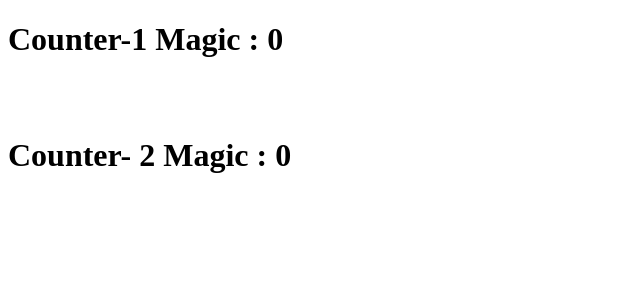
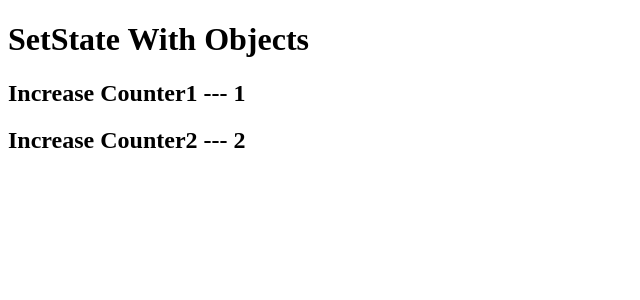
Before and after one commit to num-js/learn-React-advance, a React (Create React App) app: page / in a window 1280 px wide. Shown: the top 300 px of the page, without its empty margins (0-640 px from the left). Built offline with nearby package versions, Linux system fonts and the light colour scheme.

Commit message:
SetState With Objects

```diff
--- a/src/App.js
+++ b/src/App.js
@@ -1,44 +1,43 @@
 import { useState } from 'react';
 
 const App = () => {
-    const [counter1, setCounter1] = useState(0);
-    const [counter2, setCounter2] = useState(0);
+
+    const [counter, _setCounter] = useState({
+        counter1: 1,
+        counter2: 2
+    });
+
+    const setCounter = (newCounter) => {
+        _setCounter(oldCounter => {
+            return {
+                ...oldCounter,
+                ...newCounter
+            }
+        })
+    }
 
     return (
         <>
-            <div
-                onClick={() => {
-                    setCounter1(counter1 + 1);
+            <div>
+                <h1>SetState With Objects</h1>
 
-                    /**
-                     * This Will not Update again the State
-                     */
-                    setTimeout(() => {
-                        setCounter1(counter1 + 1);
-                    }, 1000)
-                }}
-            >
+                <h2
+                    onClick={() => {
+                        setCounter({
+                            counter1: counter.counter1 + 1
+                        })
+                    }}
+                >Increase Counter1 --- {counter.counter1}</h2>
 
-                <h1>Counter-1 Magic : {counter1}</h1>
-            </div>
 
-            <br />
-            <br />
+                <h2
+                    onClick={() => {
+                        setCounter({
+                            counter2: counter.counter2 + 1
+                        })
+                    }}
+                >Increase Counter2 --- {counter.counter2}</h2>
 
-            <div
-                onClick={() => {
-                    setCounter2(counter2 + 1);
-
-                    /**
-                     * This Will Update again the State
-                     */
-                    setTimeout(() => {
-                        setCounter2((currentValue) => currentValue + 1);
-                    }, 1000)
-                }}
-            >
-
-                <h1>Counter- 2 Magic : {counter2}</h1>
             </div>
         </>
     );
```
Also changed, not shown: 2 other files (tests, documents, lock files or other folders).
